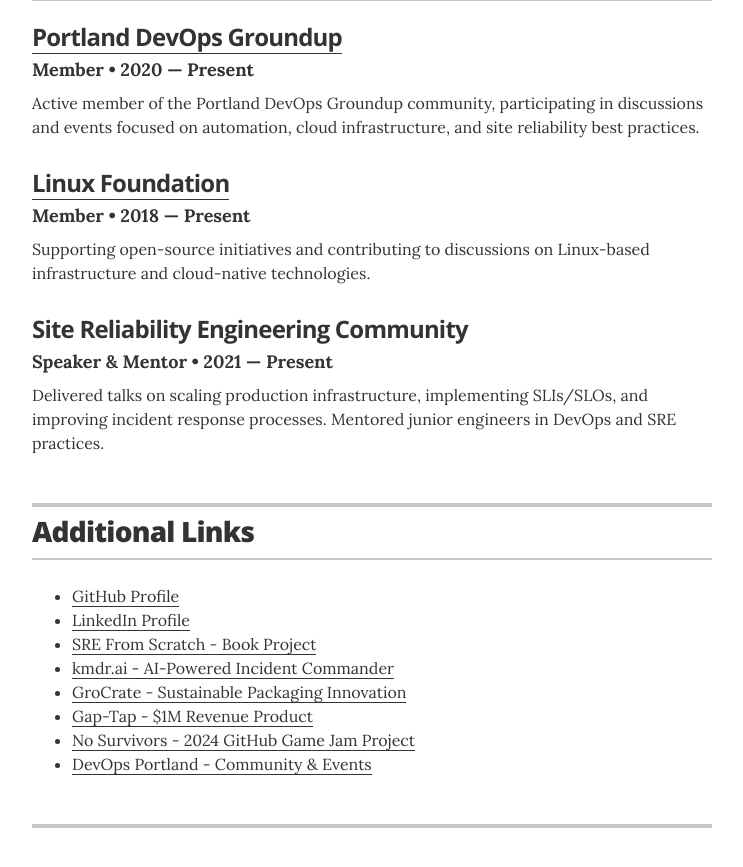
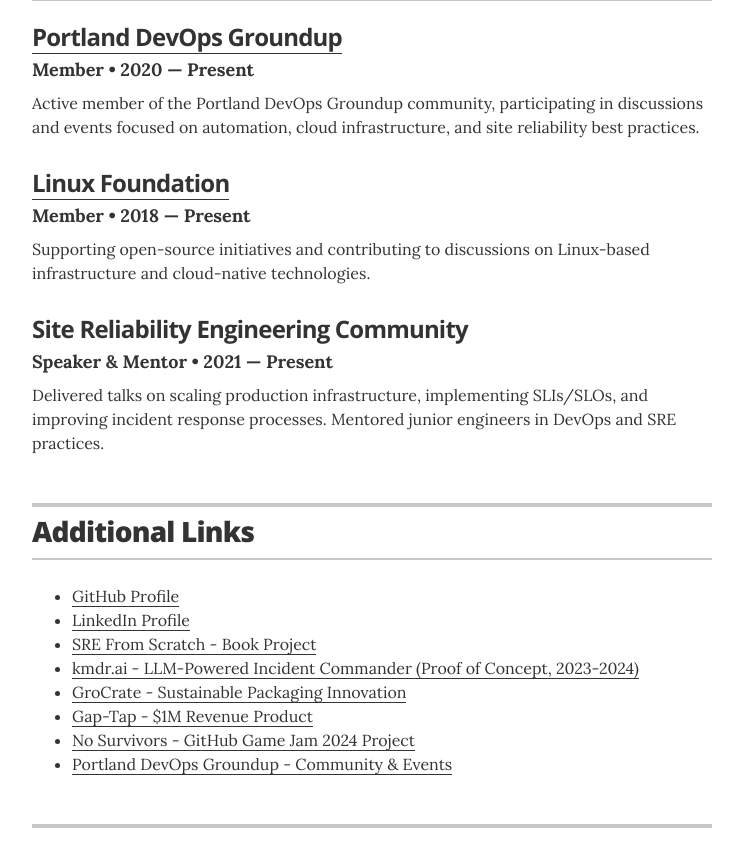
Before and after one commit to potable-anarchy/brad-dougherty.com, a Jekyll site: the page built from index.md, in a window 1280 px wide and 900 px high, scrolled down 6384 px. Shown: the top 867 px of the window, without its empty margins (268-1011 px from the left). Built offline with Jekyll 4.4.1, drawn with Linux system fonts in a browser that asks for light colours.

Commit message:
Update links.yml

```diff
--- a/_data/links.yml
+++ b/_data/links.yml
@@ -10,7 +10,7 @@
   description: SRE From Scratch - Book Project
 
 - url: "https://github.com/bradtaco/kmdr-ai"
-  description: kmdr.ai - AI-Powered Incident Commander
+  description: kmdr.ai - LLM-Powered Incident Commander (Proof of Concept, 2023-2024)
 
 - url: "https://github.com/bradtaco/grocrate"
   description: GroCrate - Sustainable Packaging Innovation
@@ -19,7 +19,7 @@
   description: Gap-Tap - $1M Revenue Product
 
 - url: "https://github.com/bradtaco/No-Survivors"
-  description: No Survivors - 2024 GitHub Game Jam Project
+  description: No Survivors - GitHub Game Jam 2024 Project
 
-- url: "https://www.meetup.com/devops-portland/"
-  description: DevOps Portland - Community & Events
+- url: "https://www.meetup.com/portland-devops-groundup/"
+  description: Portland DevOps Groundup - Community & Events
```
